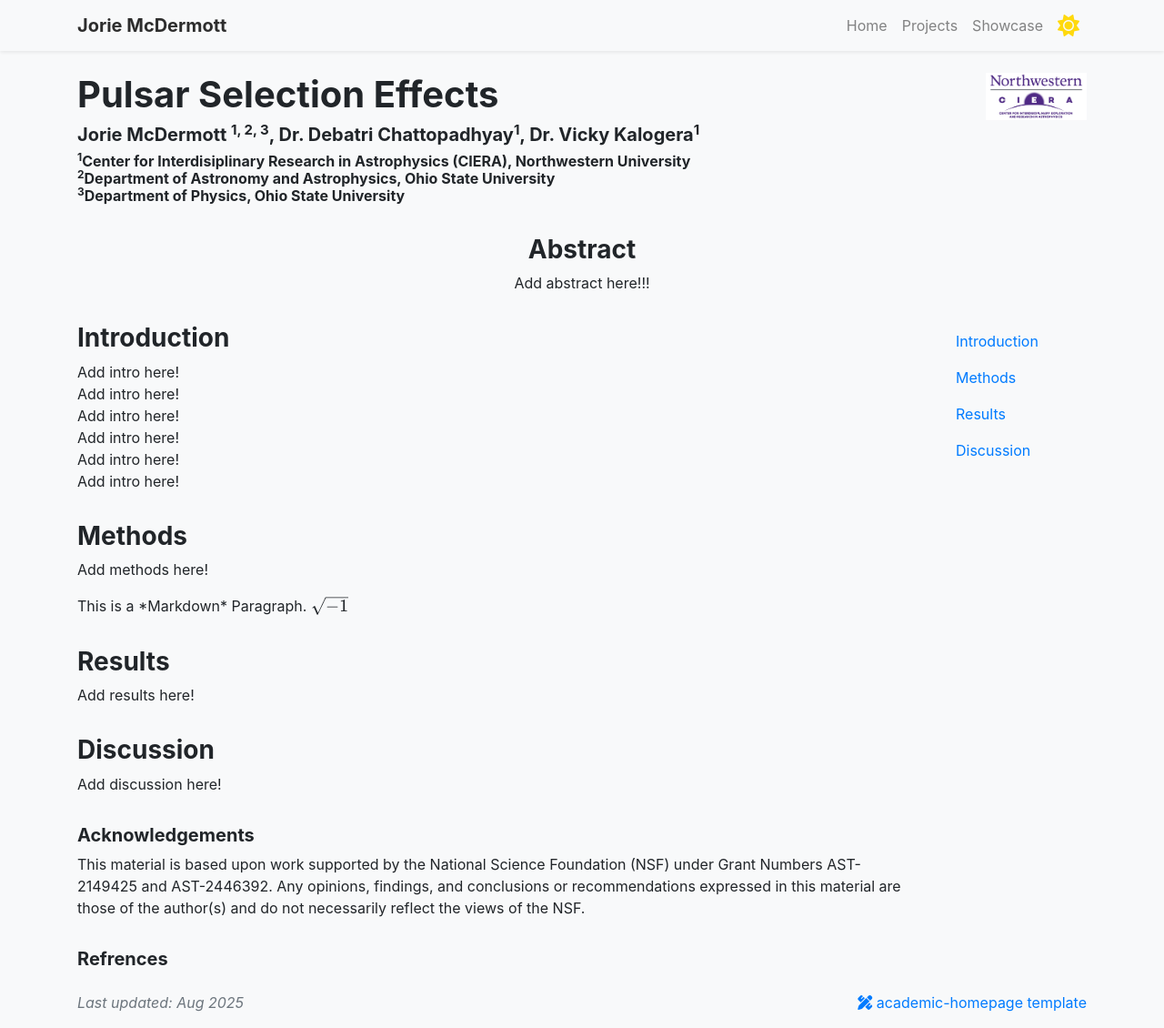
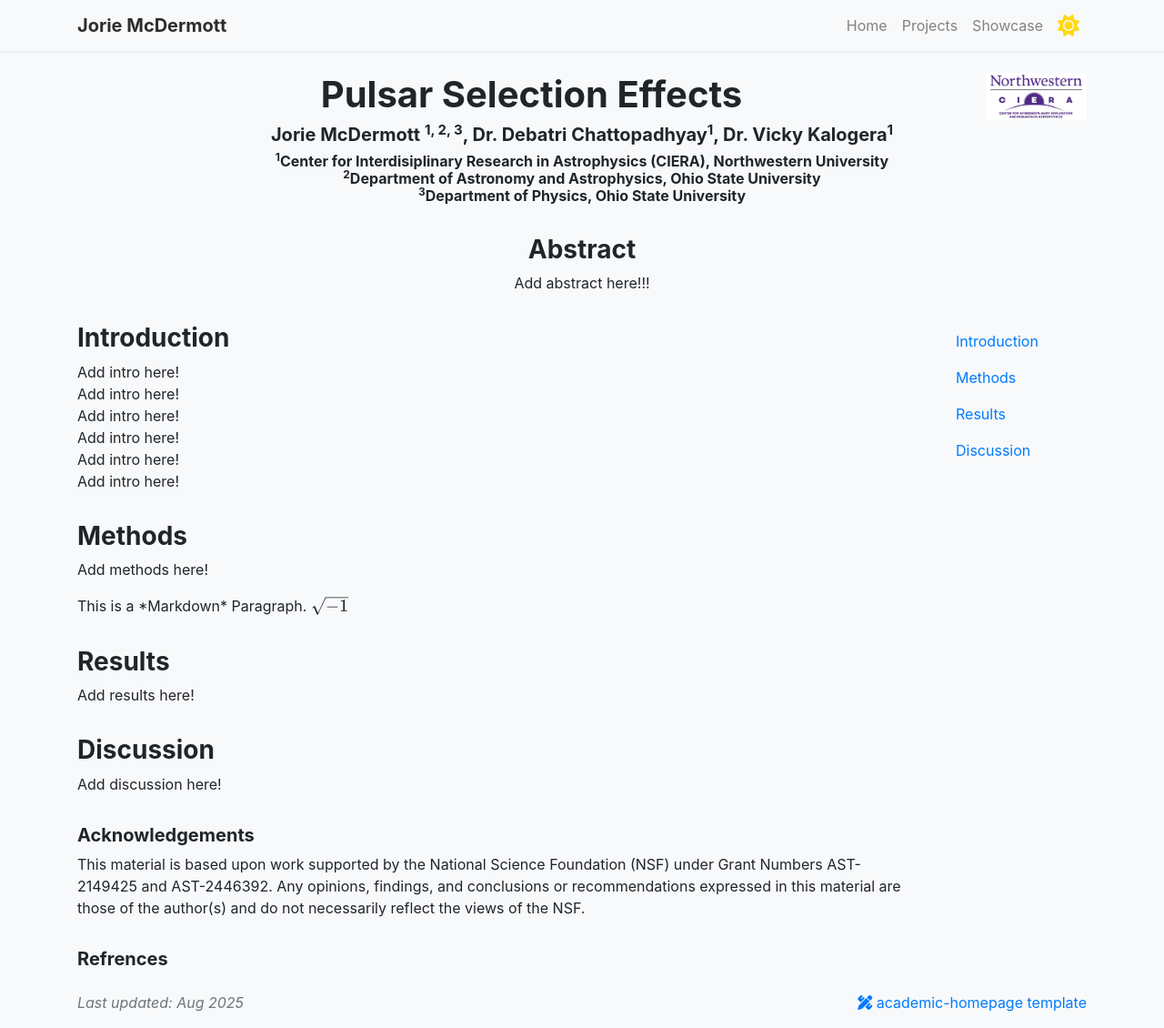
Before and after one commit to Jorie286/homepage, a Jekyll site: the page built from project_pages/selection_effects_full.html, in a window 1280 px wide and 1130 px high. Shown: the whole window at 91% size. Built offline with Jekyll 4.4.1, drawn with Linux system fonts in a browser that asks for light colours; nearby versions of some CDN libraries; a style sheet for code colours, icons or effects is not loaded.

Commit message:
Update selection_effects_full.html
Center align the title.

```diff
--- a/project_pages/selection_effects_full.html
+++ b/project_pages/selection_effects_full.html
@@ -4,9 +4,9 @@ title: Pulsar Selection Effects
 body_attr: >-
   data-spy="scroll" data-target="#sidebar" data-offset="100"
 ---
-<h1>Pulsar Selection Effects<img align="right" src="/homepage/assets/images/badges/CIERA_vertical_lockup_purple_003-1kfx0s0.png" style="height:52.3px;width:111px;left:222px;"></h1>
-<h5>Jorie McDermott <sup>1, 2, 3</sup>, Dr. Debatri Chattopadhyay<sup>1</sup>, Dr. Vicky Kalogera<sup>1</sup></h5>
-<h6 style="margin-bottom: 2em"><sup>1</sup>Center for Interdisiplinary Research in Astrophysics (CIERA), Northwestern University<br>
+<h1 align="center">Pulsar Selection Effects<img align="right" src="/homepage/assets/images/badges/CIERA_vertical_lockup_purple_003-1kfx0s0.png" style="height:52.3px;width:111px;left:222px;"></h1>
+<h5 align="center">Jorie McDermott <sup>1, 2, 3</sup>, Dr. Debatri Chattopadhyay<sup>1</sup>, Dr. Vicky Kalogera<sup>1</sup></h5>
+<h6 style="margin-bottom: 2em" align="center"><sup>1</sup>Center for Interdisiplinary Research in Astrophysics (CIERA), Northwestern University<br>
 <sup>2</sup>Department of Astronomy and Astrophysics, Ohio State University<br><sup>3</sup>Department of Physics, Ohio State University</h6>
 
 <h3 align="center">Abstract</h3>
```
